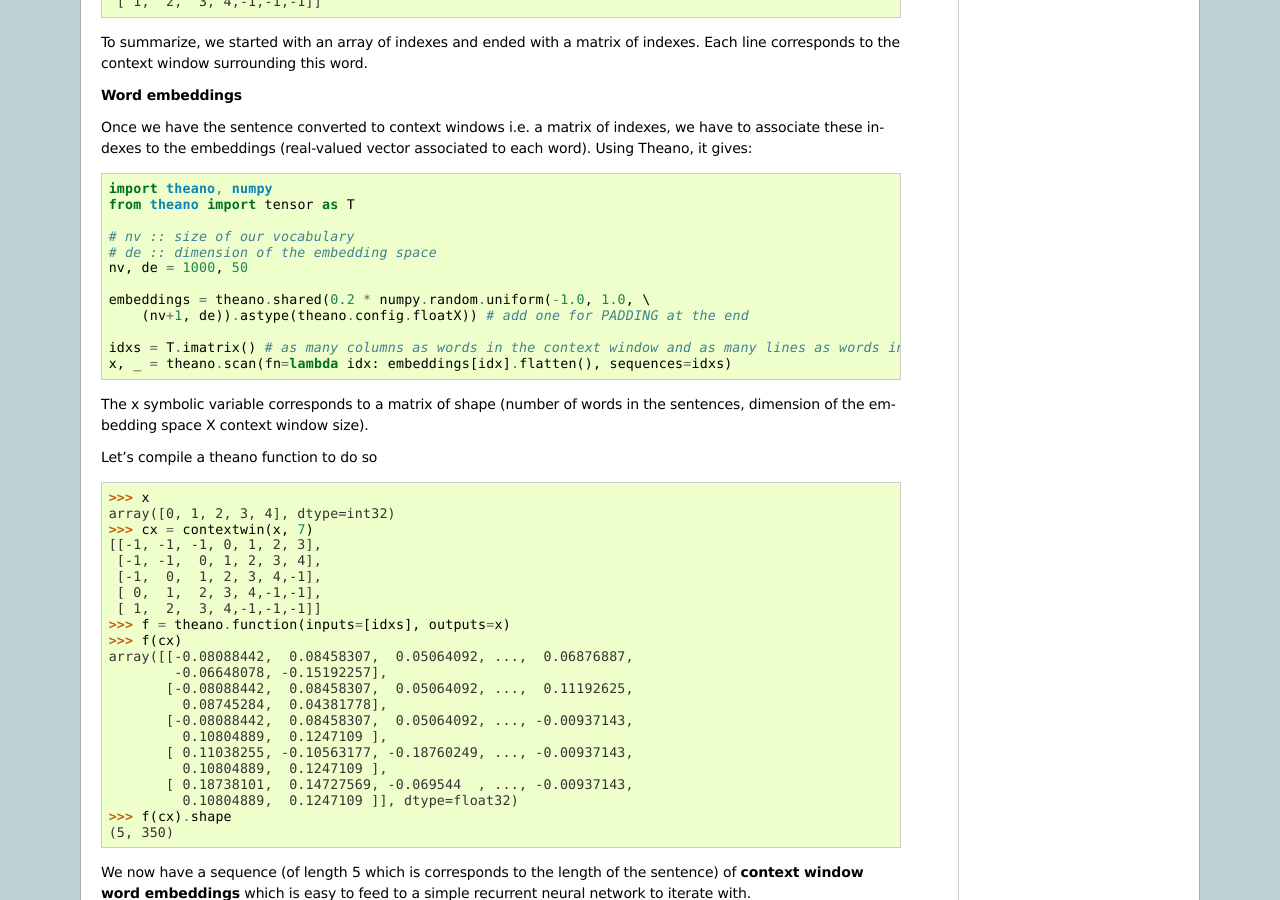
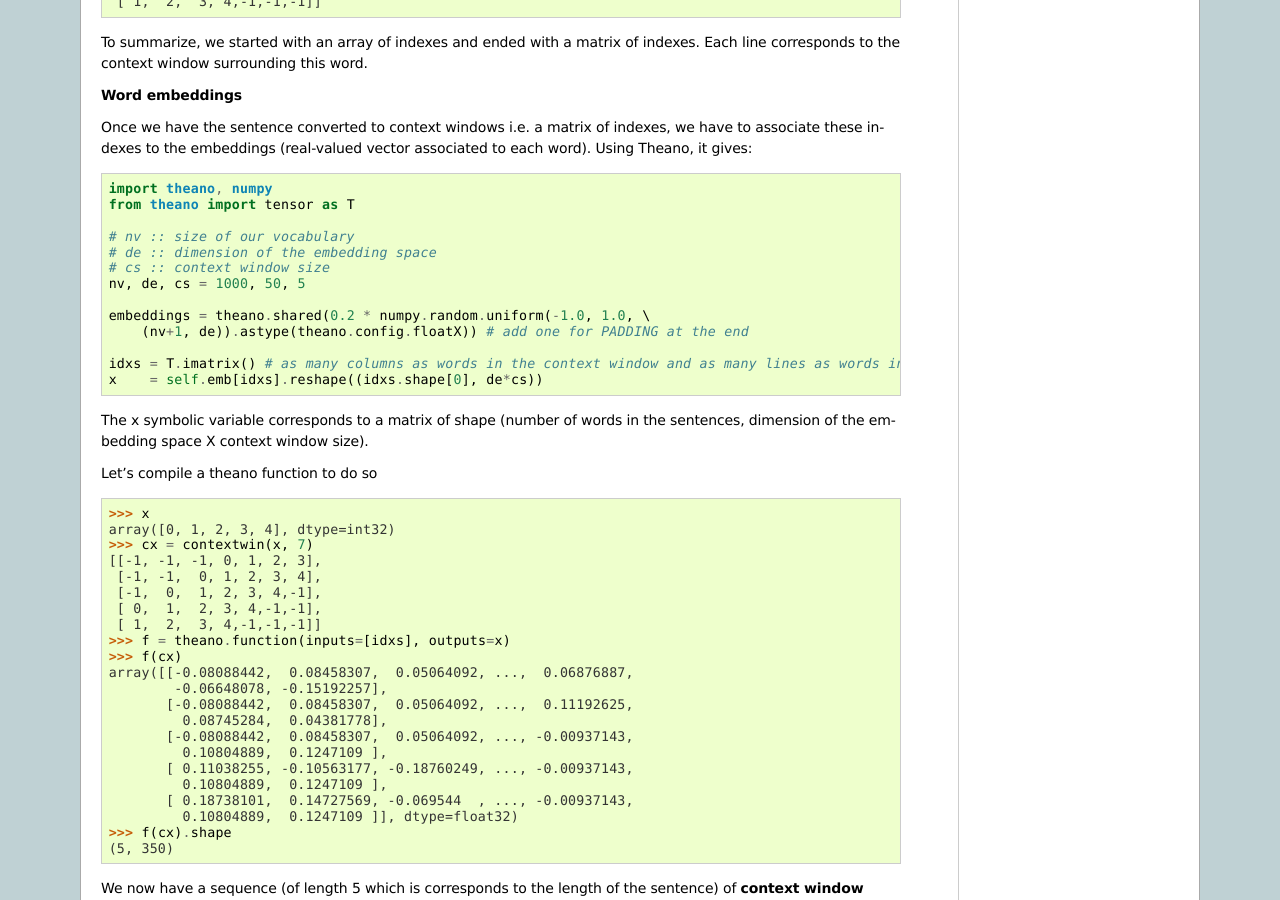
Before and after one commit to lisa-lab/DeepLearningTutorials, a Sphinx documentation site: the page built from doc/rnnslu.txt, in a window 1280 px wide and 900 px high, scrolled down 2544 px. Built offline with Sphinx 7.4.7, drawn with Linux system fonts in a browser that asks for light colours; formulas are drawn with MathJax 3; pages that are not in the unit, such as notebooks, are missing from menus.

Commit message:
review fix

```diff
--- a/doc/rnnslu.txt
+++ b/doc/rnnslu.txt
@@ -172,13 +172,14 @@ Using Theano, it gives::
 
     # nv :: size of our vocabulary
     # de :: dimension of the embedding space
-    nv, de = 1000, 50
+    # cs :: context window size
+    nv, de, cs = 1000, 50, 5
 
     embeddings = theano.shared(0.2 * numpy.random.uniform(-1.0, 1.0, \
         (nv+1, de)).astype(theano.config.floatX)) # add one for PADDING at the end
 
     idxs = T.imatrix() # as many columns as words in the context window and as many lines as words in the sentence
-    x, _ = theano.scan(fn=lambda idx: embeddings[idx].flatten(), sequences=idxs)
+    x    = self.emb[idxs].reshape((idxs.shape[0], de*cs))
 
 The x symbolic variable corresponds to a matrix of shape (number of words in the
 sentences, dimension of the embedding space X context window size).
```
